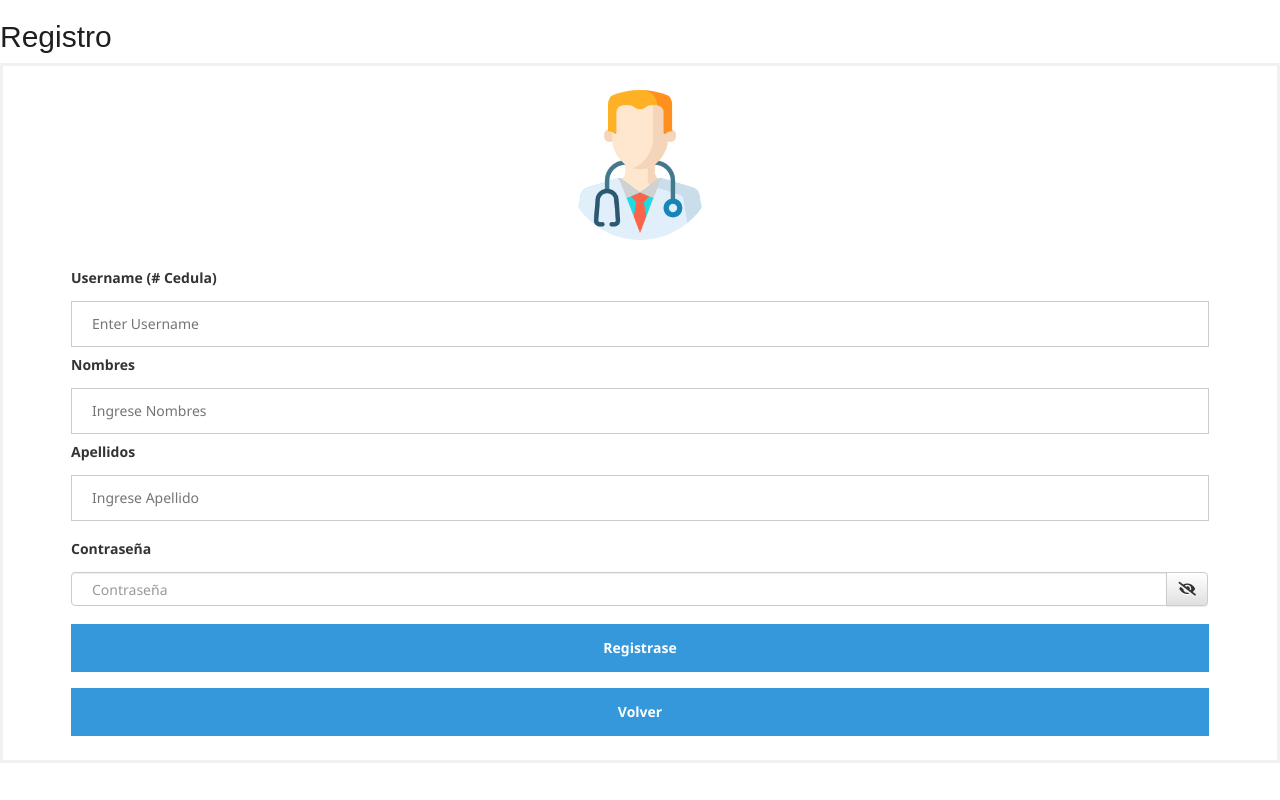
After one commit to dev-jackson/ConsultorioMVC, a PHP site: template view/dynamic/registro.php in a window 1280 px wide. The commit adds this page. Run offline with PHP 8.4, Linux system fonts and the light colour scheme; the template is opened without the code that fills it, so the values that code supplies are empty; some libraries are stand-ins or nearby versions.

Commit message:
Add register

```diff
--- a/model/Connection.php
+++ b/model/Connection.php
@@ -14,7 +14,7 @@ class Connection{
         try{
             if(!isset(self::$connection)){
                 self::$connection=new PDO("mysql:host=".SERVIDOR."; port=".PUERTO."; dbname=".NOMBREDB.";",USUARIO,PASSWORD);
-                self::$connection->setAttribute(PDO::ATTR_ERRMODE,PDO::ERRMODE_EXEPTION);
+                self::$connection->setAttribute(PDO::ATTR_ERRMODE,PDO::ERRMODE_EXCEPTION);
                 self::$connection->exec("set character set utf8");
             }
         }catch(Exception $e){
--- a/login.php
+++ b/view/dynamic/login.php
@@ -101,6 +101,7 @@ span.psw {
 
     <div class="passwc">
     <button type="submit" onclick="validar();" id="ingresar">Iniciar Sesion</button>
+    <button type="button" onclick="registro();" >Registro</button>
     </div>
   </div>
 
@@ -184,4 +185,7 @@ function justNumbers(e)
 	}
 
   }
+  function registro(){
+      window.location.href="index.php?a=dynamic&d=registro";
+  }
 </script>
--- /dev/null
+++ b/view/dynamic/registro.php
@@ -0,0 +1,202 @@
+<!DOCTYPE html>
+<html lang="es">
+ <link rel="icon" href="assets/img/logo.png">
+<head>
+<?php include('librerias.php'); ?>
+<meta charset="UTF-8">
+<title>Login</title>
+<style>
+body {font-family: Arial, Helvetica, sans-serif;}
+
+.form {border: 3px solid #f1f1f1;}
+
+.passwc{
+	margin-top: 10px;
+}
+
+input[type=text], input[type=password] {
+  width: 100%;
+  padding: 12px 20px;
+  margin: 8px 0;
+  display: inline-block;
+  border: 1px solid #ccc;
+  box-sizing: border-box;
+}
+
+button {
+  background-color: #3498DB;
+  color: white;
+  padding: 14px 20px;
+  margin: 8px 0;
+  border: none;
+  cursor: pointer;
+  width: 100%;
+  font-weight: bold;
+}
+
+button:hover {
+  opacity: 0.8;
+}
+
+
+
+.imgcontainer {
+  text-align: center;
+  margin: 24px 0 12px 0;
+}
+
+img.avatar {
+  width: 150px;
+  height: 150px;
+  border-radius: 50%;
+}
+
+.container {
+  padding: 16px;
+}
+
+span.psw {
+  float: right;
+  padding-top: 0;
+}
+
+/* Change styles for span and cancel button on extra small screens */
+@media screen and (max-width: 300px) {
+  span.psw {
+     display: block;
+     float: none;
+  }
+  .cancelbtn {
+     width: 100%;
+  }
+}
+</style>
+</head>
+<body>
+    <h2>Registro</h2>
+    <form action="index.php?c=Usuario&a=registroUsuario" method="POST">
+    <div class="form">
+  <div class="imgcontainer">
+    <img src="assets/img/doctor.png" alt="Avatar" class="avatar" >
+  </div>
+
+  <div class="container">
+    <label for="uname"><b>Username (# Cedula)</b></label>
+    <input type="text" placeholder="Enter Username" name="uname" id="uname"  autocomplete="off" onkeypress="return justNumbers(event);"  maxlength="10"  onKeyUp="this.value=this.value.toUpperCase();" required>
+
+    <span id="mensaje" style="float: right;"></span>
+
+    <label for="nombre"><b>Nombres</b></label>
+    <input type="text" placeholder="Ingrese Nombres" name="nombre" id="nombre"  autocomplete="off" onkeypress=""  maxlength=""  onKeyUp="this.value=this.value.toUpperCase();" required>
+
+    <label for="apellido"><b>Apellidos</b></label>
+    <input type="text" placeholder="Ingrese Apellido" name="apellido" id="apellido"  autocomplete="off" onkeypress=""  maxlength="10"  onKeyUp="this.value=this.value.toUpperCase();" required>
+
+    <div class="passwc">
+    <label for="psw"><b>Contraseña</b></label>
+          <div class="input-group">
+              <input type="password" class="form-control" name="lpassword" placeholder="Contraseña" type="Password" id="lpassword"  >
+		 <div class="input-group-btn">
+          <button  id="show_password" class="btn btn-default" type="submit" title="Mostrar o Ocultar contraseña"  onclick="mostrarPassword()" ><i class="fa fa-eye-slash icon"></i>
+      </button>
+    </div></div>
+    </div>
+
+    <div class="passwc">
+    <button type="submit" onclick="validar();" id="ingresar">Registrase</button>
+    <button type="button" onclick="registro();" >Volver</button>
+    </div>
+
+  </div>
+  </form>
+
+</div>
+
+</body>
+</html>
+<script type="text/javascript">
+
+
+$('body').on('keyup', '#uname', function(){
+  var Cedula = this.value;
+
+  // Aqui esta el patron(expresion regular) a buscar en el input
+  patroncedula = /^([0-9]{10})$/;
+
+  if( patroncedula.test(Cedula) )
+  {
+    $('#mensaje').text('Formato correcto!');
+    $('#mensaje').css({"color":"green"})
+    $('#ingresar').attr('disabled',false);
+
+
+  }
+  else if(Cedula==''){
+  	$('#mensaje').text('');
+    $('#ingresar').attr('disabled',false);
+  }
+
+  else
+  {
+     $('#mensaje').text('Formato incorrecto');
+     $('#mensaje').css({"color":"red"})
+     $('#ingresar').attr('disabled',true);
+
+  }
+})
+
+function mostrarPassword(){
+    var cambio = document.getElementById("lpassword");
+    if(cambio.type == "password"){
+      cambio.type = "text";
+      $('.icon').removeClass('fa fa-eye-slash').addClass('fa fa-eye');
+    }else{
+      cambio.type = "password";
+      $('.icon').removeClass('fa fa-eye').addClass('fa fa-eye-slash');
+    }
+  }
+
+
+function justNumbers(e)
+        {
+        var keynum = window.event ? window.event.keyCode : e.which;
+        if ((keynum == 8) || (keynum == 46))
+        return true;
+        return /\d/.test(String.fromCharCode(keynum));
+        }
+
+
+
+  function validar(){
+  	var Usuario= $("#uname").val();
+  	var pass = $("#lpassword").val();
+    var nombre = $("#nombre").val();
+    var apellido = $("#apellido").val();
+
+
+  	if (pass=='' || Usuario=='' || nombre=='' || apellido=='') {
+  	    if (Usuario=='') {
+  		    swal("Error!", "Debe ingresar Usuario", "error");
+  		    return false
+    	}
+  	    else if(pass=='' ){
+  		    swal("Error!", "Debe ingresar contraseña", "error");
+  		    return false
+  	    }
+        else if(nombre==''){
+            swal("Error!", "Debe ingresar nombre", "error");
+            return false
+	    }else if(apellido==''){
+            swal("Error!","Debe ingresar apellido", "error");
+            return false
+        }
+    }else{
+
+		    //swal("Buen trabajo!", "Logueo exitoso!", "success");
+		    //setTimeout(function(){window.location.href ="index.php?c=Usuario&a=registroUsuario";}, 1500);
+	    }
+  }
+  function registro(){
+      window.location.href="index.php?a=dynamic&d=registro";
+  }
+</script>
--- a/view/templates/footer.php
+++ b/view/templates/footer.php
@@ -35,7 +35,7 @@
                 .then((value) => {
                 switch (value) {
                 case "si":
-                           window.location.href ="login.php";
+                           window.location.href ="index.php?a=dynamic&d=login";
                   break;
                 case "no":
 
```
Also changed, not shown: controller/FontController.php (+6 -2 lines), controller/IndexController.php (+7 -3 lines), controller/functionsUsuario/UsuarioController.php (added, +25 -0 lines), model/DAO/UsuarioDAO.php (+16 -6 lines), model/DTO/Usuario.php (+4 -4 lines), registro.php (deleted).
